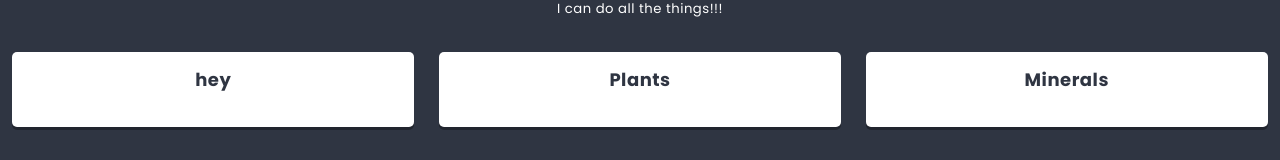
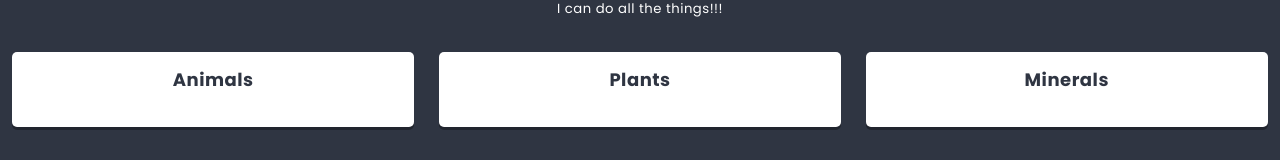
Before and after one commit to radek-zaborski/react-lesson, a React app: page / in a window 1280 px wide. Shown: the part 503-663 px from the top of the page. Built offline with nearby package versions, Linux system fonts and the light colour scheme.

Commit message:
add columns [correct] - for code review

```diff
--- a/src/components/Column/Column.js
+++ b/src/components/Column/Column.js
@@ -8,9 +8,8 @@ class Column extends React.Component {
         return (
             <section className={styles.component}>
                 <h3 className={styles.title}>
-                    {this.props.colFirst}
-                    {this.props.colSecond}
-                    {this.props.colThird}
+                    {this.props.col}
+
                 </h3>
 
             </section>
@@ -20,9 +19,8 @@ class Column extends React.Component {
 
 Column.propTypes = {
 
-    colFirst: PropTypes.string.isRequired,
-    colSecond: PropTypes.string.isRequired,
-    colThird: PropTypes.string.isRequired,
+    col: PropTypes.string.isRequired,
+
 };
 
 export default Column;
--- a/src/components/List/List.js
+++ b/src/components/List/List.js
@@ -23,9 +23,9 @@ class List extends React.Component {
             {this.props.children}
           </div>
     <div className={styles.columns}>
-    <Column colFirst={'hey'} />
-    <Column colSecond={'Plants'} />
-    <Column colThird={'Minerals'} />
+    <Column col={'Animals'} />
+    <Column col={'Plants'} />
+    <Column col={'Minerals'} />
     </div>
       </section>
     )
```
